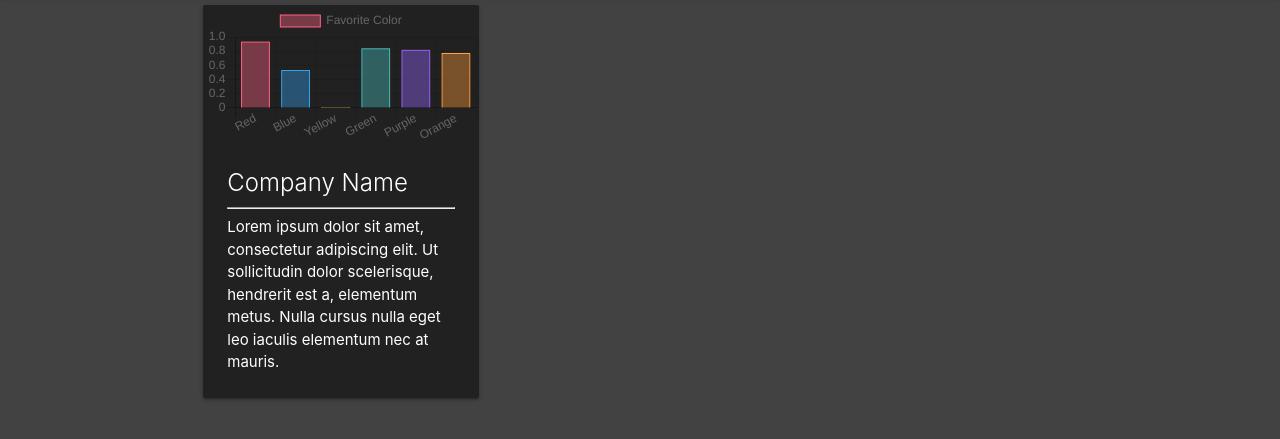
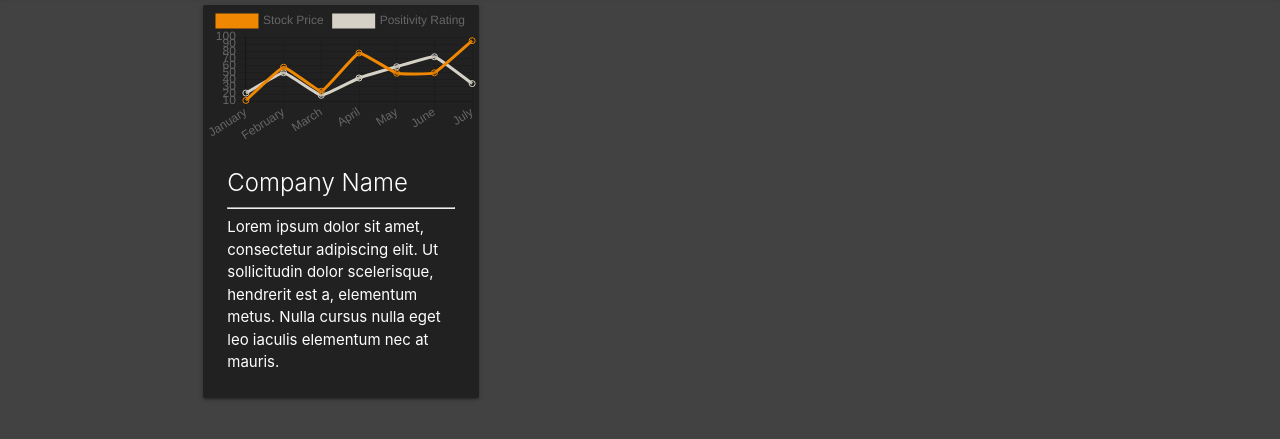
Before and after one commit to thecsw/sentock, a plain HTML site: page webpage/front/index.html in a window 1280 px wide. Shown: the part 67-506 px from the top of the page. Drawn offline with nearby package versions, Linux system fonts and the light colour scheme.

Commit message:
Add randomized line charts

```diff
--- a/webpage/front/index.js
+++ b/webpage/front/index.js
@@ -10,95 +10,163 @@ let app = new Vue({
     }
 })
 
-let examplePreviewCTX = document.getElementById('example-preview').getContext('2d');
-let exampleFullCTX = document.getElementById('example-full').getContext('2d');
 
-var myChart = new Chart(examplePreviewCTX, {
-    type: 'bar',
+//generate random color
+let color1 = {
+    r: Math.random()*255,
+    g: Math.random()*255,
+    b: Math.random()*255
+}
+
+//make sure luminance is high to see
+while(0.2126*color1.r + 0.7152*color1.g + 0.0722*color1.b < 64) {
+    if(0.2126*color1.r < 0.7152*color1.g && 0.2126*color1.r < 0.0722*color1.b) color1.r++
+    if(0.7152*color1.g < 0.2126*color1.r && 0.7152*color1.g < 0.0722*color1.b) color1.g++
+    if(0.0722*color1.b < 0.7152*color1.g && 0.0722*color1.b < 0.2126*color1.r) color1.b++
+}
+
+//generate random color
+let color2 = {
+    r: Math.random()*255,
+    g: Math.random()*255,
+    b: Math.random()*255
+}
+
+//make sure luminance is high to see
+while(0.2126*color2.r + 0.7152*color2.g + 0.0722*color2.b < 64) {
+    if(0.2126*color2.r < 0.7152*color2.g && 0.2126*color2.r < 0.0722*color2.b) color2.r++
+    if(0.7152*color2.g < 0.2126*color2.r && 0.7152*color2.g < 0.0722*color2.b) color2.g++
+    if(0.0722*color2.b < 0.7152*color2.g && 0.0722*color2.b < 0.2126*color2.r) color2.b++
+}
+
+let exampleChart = {
+    type: 'line',
     data: {
-        labels: ['Red', 'Blue', 'Yellow', 'Green', 'Purple', 'Orange'],
-        datasets: [{
-            label: 'Favorite Color',
-            data: [
-                Math.random(),
-                Math.random(),
-                Math.random(),
-                Math.random(),
-                Math.random(),
-                Math.random()
-            ],
-            backgroundColor: [
-                'rgba(255, 99, 132, 0.4)',
-                'rgba(54, 162, 235, 0.4)',
-                'rgba(255, 206, 86, 0.4)',
-                'rgba(75, 192, 192, 0.4)',
-                'rgba(153, 102, 255, 0.4)',
-                'rgba(255, 159, 64, 0.4)'
-            ],
-            borderColor: [
-                'rgba(255, 99, 132, 1)',
-                'rgba(54, 162, 235, 1)',
-                'rgba(255, 206, 86, 1)',
-                'rgba(75, 192, 192, 1)',
-                'rgba(153, 102, 255, 1)',
-                'rgba(255, 159, 64, 1)'
-            ],
-            borderWidth: 1
+        labels: ['January','February','March','April','May','June','July'],
+        datasets: [
+            {
+                label: 'Stock Price',
+                data: [
+                    Math.random()*100,
+                    Math.random()*100,
+                    Math.random()*100,
+                    Math.random()*100,
+                    Math.random()*100,
+                    Math.random()*100,
+                    Math.random()*100
+                ],
+                fill: false,
+                borderColor: `rgb(${color1.r}, ${color1.g}, ${color1.b})`,
+                lineTension:0.1
+            },
+            {
+                label: 'Positivity Rating',
+                data: [
+                    Math.random()*100,
+                    Math.random()*100,
+                    Math.random()*100,
+                    Math.random()*100,
+                    Math.random()*100,
+                    Math.random()*100,
+                    Math.random()*100
+                ],
+                fill: false,
+                borderColor: `rgb(${color2.r}, ${color2.g}, ${color2.b})`,
+                lineTension:0.1
+            }
+        ]
+    },
+    options: {}
+}
+let examplePreview = new Chart(document.getElementById('example-preview').getContext('2d'), exampleChart)
+let exampleFull = new Chart(document.getElementById('example-full').getContext('2d'), exampleChart)
 
-        }]
-    },
-    options: {
-        scales: {
-            yAxes: [{
-                ticks: {
-                    beginAtZero: true
-                }
-            }]
-        }
-    }
-})
+// var myChart = new Chart(examplePreviewCTX, {
+//     type: 'bar',
+//     data: {
+//         labels: ['Red', 'Blue', 'Yellow', 'Green', 'Purple', 'Orange'],
+//         datasets: [{
+//             label: 'Favorite Color',
+//             data: [
+//                 Math.random(),
+//                 Math.random(),
+//                 Math.random(),
+//                 Math.random(),
+//                 Math.random(),
+//                 Math.random()
+//             ],
+//             backgroundColor: [
+//                 'rgba(255, 99, 132, 0.4)',
+//                 'rgba(54, 162, 235, 0.4)',
+//                 'rgba(255, 206, 86, 0.4)',
+//                 'rgba(75, 192, 192, 0.4)',
+//                 'rgba(153, 102, 255, 0.4)',
+//                 'rgba(255, 159, 64, 0.4)'
+//             ],
+//             borderColor: [
+//                 'rgba(255, 99, 132, 1)',
+//                 'rgba(54, 162, 235, 1)',
+//                 'rgba(255, 206, 86, 1)',
+//                 'rgba(75, 192, 192, 1)',
+//                 'rgba(153, 102, 255, 1)',
+//                 'rgba(255, 159, 64, 1)'
+//             ],
+//             borderWidth: 1
 
-var myChart = new Chart(exampleFullCTX, {
-    type: 'bar',
-    data: {
-        labels: ['Red', 'Blue', 'Yellow', 'Green', 'Purple', 'Orange'],
-        datasets: [{
-            label: 'Favorite Color',
-            data: [
-                Math.random(),
-                Math.random(),
-                Math.random(),
-                Math.random(),
-                Math.random(),
-                Math.random()
-            ],
-            backgroundColor: [
-                'rgba(255, 99, 132, 0.4)',
-                'rgba(54, 162, 235, 0.4)',
-                'rgba(255, 206, 86, 0.4)',
-                'rgba(75, 192, 192, 0.4)',
-                'rgba(153, 102, 255, 0.4)',
-                'rgba(255, 159, 64, 0.4)'
-            ],
-            borderColor: [
-                'rgba(255, 99, 132, 1)',
-                'rgba(54, 162, 235, 1)',
-                'rgba(255, 206, 86, 1)',
-                'rgba(75, 192, 192, 1)',
-                'rgba(153, 102, 255, 1)',
-                'rgba(255, 159, 64, 1)'
-            ],
-            borderWidth: 1
+//         }]
+//     },
+//     options: {
+//         scales: {
+//             yAxes: [{
+//                 ticks: {
+//                     beginAtZero: true
+//                 }
+//             }]
+//         }
+//     }
+// })
 
-        }]
-    },
-    options: {
-        scales: {
-            yAxes: [{
-                ticks: {
-                    beginAtZero: true
-                }
-            }]
-        }
-    }
-})
+// var myChart = new Chart(exampleFullCTX, {
+//     type: 'bar',
+//     data: {
+//         labels: ['Red', 'Blue', 'Yellow', 'Green', 'Purple', 'Orange'],
+//         datasets: [{
+//             label: 'Favorite Color',
+//             data: [
+//                 Math.random(),
+//                 Math.random(),
+//                 Math.random(),
+//                 Math.random(),
+//                 Math.random(),
+//                 Math.random()
+//             ],
+//             backgroundColor: [
+//                 'rgba(255, 99, 132, 0.4)',
+//                 'rgba(54, 162, 235, 0.4)',
+//                 'rgba(255, 206, 86, 0.4)',
+//                 'rgba(75, 192, 192, 0.4)',
+//                 'rgba(153, 102, 255, 0.4)',
+//                 'rgba(255, 159, 64, 0.4)'
+//             ],
+//             borderColor: [
+//                 'rgba(255, 99, 132, 1)',
+//                 'rgba(54, 162, 235, 1)',
+//                 'rgba(255, 206, 86, 1)',
+//                 'rgba(75, 192, 192, 1)',
+//                 'rgba(153, 102, 255, 1)',
+//                 'rgba(255, 159, 64, 1)'
+//             ],
+//             borderWidth: 1
+
+//         }]
+//     },
+//     options: {
+//         scales: {
+//             yAxes: [{
+//                 ticks: {
+//                     beginAtZero: true
+//                 }
+//             }]
+//         }
+//     }
+// })
```
Also changed, not shown: webpage/front/index.html (+2 -3 lines).
